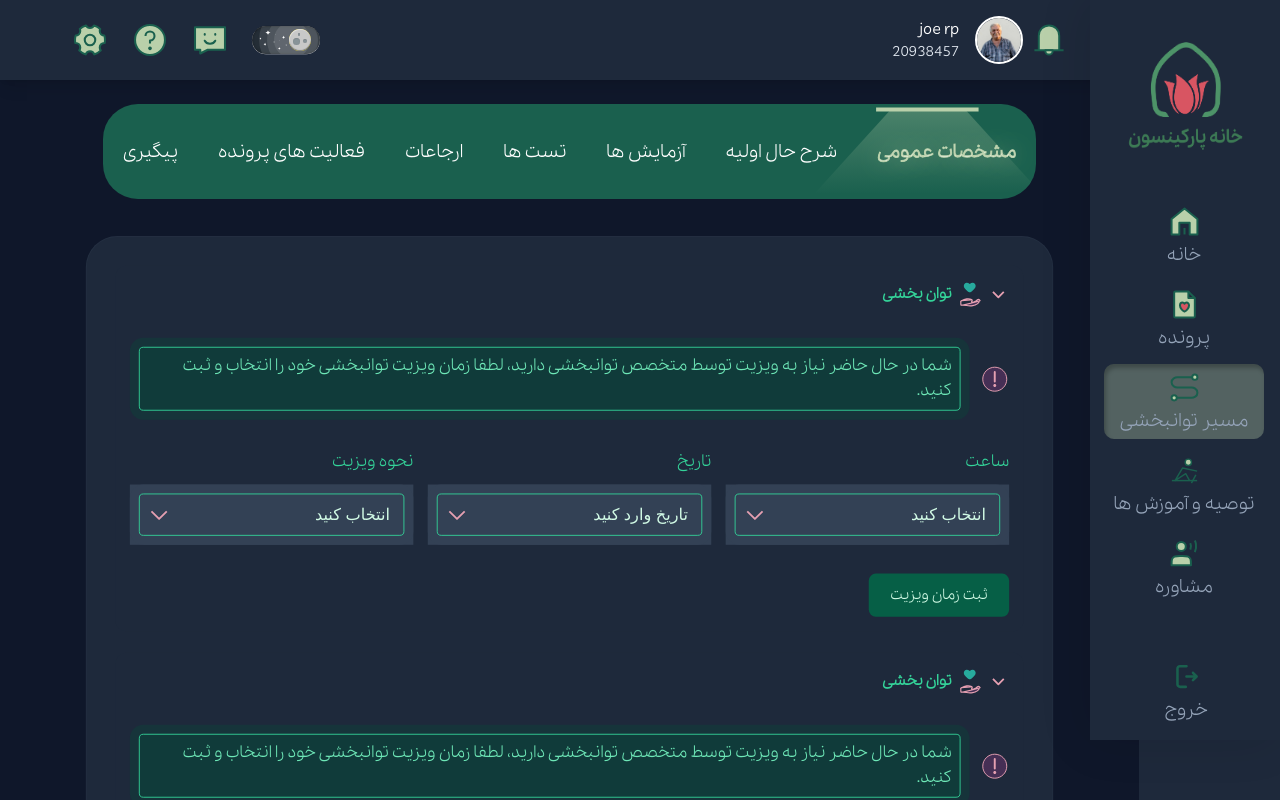
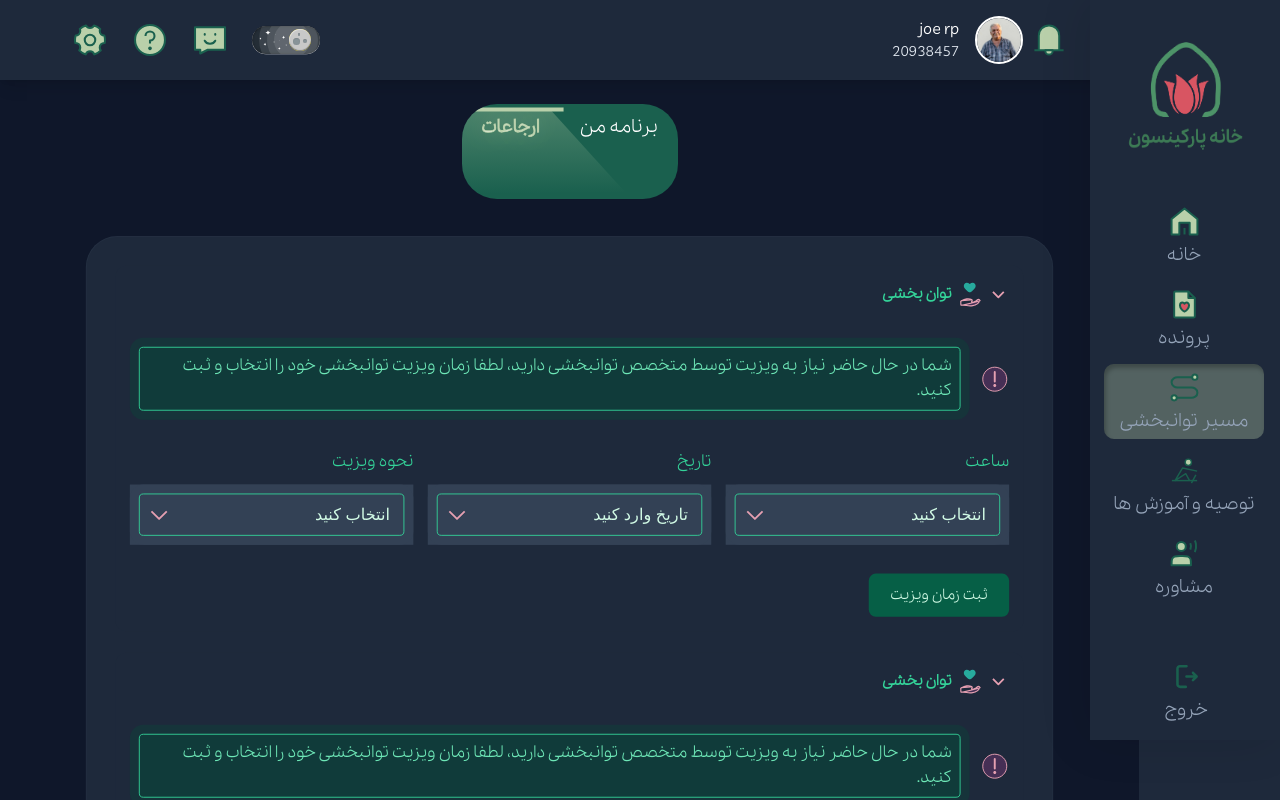
Before and after one commit to sharikian/pd-home-app, a Next.js app: page /wents in a window 1280 px wide. Shown: the top 800 px of the page. Built offline with nearby package versions, Linux system fonts and the light colour scheme.

Commit message:
[*] New changes : add collaps to dropbox & fix tabs navigation links

```diff
--- a/app/(pages)/wents/Went.tsx
+++ b/app/(pages)/wents/Went.tsx
@@ -1,17 +1,32 @@
-import React, { JSX } from "react";
+"use client";
+import React, { JSX, useState } from "react";
 import Image from "next/image";
 import { Button, Notice, DropDown } from "@/app/components";
 import { ArrowLeft, GreenDanger } from "@/public/icons";
 import ParkRow from "@/public/imgs/wents/parkRow.svg";
 
 export const Went = (): JSX.Element => {
+  const [isCollapsed, setIsCollapsed] = useState(false);
+
+  const toggleCollapse = () => {
+    setIsCollapsed(!isCollapsed);
+  };
+
   return (
     <div className="flex flex-col gap-4 md:gap-8 p-4 md:p-0 dark:bg-slate-800 dark:p-4 dark:rounded-xl">
-      <div className="flex gap-1 flex-row-reverse items-center text-[#1A604E] dark:text-emerald-400 font-black text-sm md:text-base">
+      <div
+        className="flex gap-1 flex-row-reverse items-center text-[#1A604E] dark:text-emerald-400 font-black text-sm md:text-base cursor-pointer"
+        onClick={toggleCollapse}
+        role="button"
+        tabIndex={0}
+        onKeyDown={(e) => e.key === "Enter" && toggleCollapse()}
+      >
         <Image
           src={ArrowLeft}
           alt="^"
-          className="w-4 h-4 md:w-6 md:h-6 dark:invert"
+          className={`w-4 h-4 md:w-6 md:h-6 dark:invert transition-transform duration-300 ${
+            isCollapsed ? "rotate-90" : "rotate-0"
+          }`}
         />
         <Image
           src={ParkRow}
@@ -21,6 +36,8 @@ export const Went = (): JSX.Element => {
         <span>توان بخشی</span>
       </div>
 
+      {!isCollapsed && (
+        <>
           <div className="flex gap-3 flex-col-reverse md:flex-row items-center">
             <Notice
               className="w-full dark:bg-emerald-900/30 dark:text-emerald-100"
@@ -33,7 +50,7 @@ export const Went = (): JSX.Element => {
               className="w-6 h-6 md:w-8 md:h-8 dark:invert"
             />
           </div>
-
+          <>
             <div className="flex flex-col md:flex-row gap-4 justify-end">
               <div className="flex-1 min-w-[200px]">
                 <div className="flex flex-col gap-3">
@@ -80,6 +97,9 @@ export const Went = (): JSX.Element => {
               variant="secondary"
               className="w-full md:w-fit self-end dark:bg-emerald-800 dark:text-emerald-100 dark:hover:bg-emerald-700"
             />
+          </>
+        </>
+      )}
     </div>
   );
 };
--- a/app/(pages)/wents/layout.tsx
+++ b/app/(pages)/wents/layout.tsx
@@ -19,9 +19,18 @@ const Layout = ({ children }: Prop) => {
           />
           <div className="w-full px-2 md:px-4 lg:px-8">
             <div className="flex flex-col items-center gap-4 md:gap-6">
-              <Tabs varient="ligth" className="w-full max-w-[90vw]" />
-              <div className="rounded-[1.5rem] md:rounded-[2.1875rem] p-3 md:p-6 lg:p-8 border border-[#00000010] bg-white w-full md:scale-90 md:mt-[-2rem]
-                          dark:bg-slate-800 dark:border-slate-700/30">
+              <Tabs
+                varient="ligth"
+                className="w-full max-w-[90vw]"
+                items={[
+                  { value: "ارجاعات", activate: true, link: '/' },
+                  { value: "برنامه من", activate: false, link: '/myplan' },
+                ]}
+              />
+              <div
+                className="rounded-[1.5rem] md:rounded-[2.1875rem] p-3 md:p-6 lg:p-8 border border-[#00000010] bg-white w-full md:scale-90 md:mt-[-2rem]
+                          dark:bg-slate-800 dark:border-slate-700/30"
+              >
                 {children}
               </div>
             </div>
--- a/app/components/Tabs.tsx
+++ b/app/components/Tabs.tsx
@@ -4,24 +4,26 @@ import { Line1, Subtract } from "@/public/icons";
 import { useRef, useState, useEffect } from "react";
 import React, { JSX } from "react";
 import Image from "next/image";
+import Link from "next/link";
 
 interface Props {
   varient: string;
   className?: string;
+  items?: Array<{ value: string; activate: boolean; link: string; }>;
 }
 
-export const Tabs = ({ varient, className }: Props): JSX.Element => {
-  const initialTabItems = [
-    { value: "پیگیری", activate: false },
-    { value: "فعالیت های پرونده", activate: false },
-    { value: "ارجاعات", activate: false },
-    { value: "تست ها", activate: false },
-    { value: "آزمایش ها", activate: false },
-    { value: "شرح حال اولیه", activate: false },
-    { value: "مشخصات عمومی", activate: true },
-  ];
+const initialTabItems = [
+  { value: "پیگیری", activate: false, link: '' },
+  { value: "فعالیت های پرونده", activate: false, link: '' },
+  { value: "ارجاعات", activate: false, link: '' },
+  { value: "تست ها", activate: false, link: '' },
+  { value: "آزمایش ها", activate: false, link: '' },
+  { value: "شرح حال اولیه", activate: false },
+  { value: "مشخصات عمومی", activate: true, link: '' },
+];
 
-  const [tabItems, setTabItems] = useState(initialTabItems);
+export const Tabs = ({ varient, className, items = initialTabItems }: Props): JSX.Element => {
+  const [tabItems, setTabItems] = useState(items);
   const climbRef = useRef<HTMLDivElement>(null);
   const tabContainerRef = useRef<HTMLDivElement>(null);
 
@@ -67,15 +69,19 @@ export const Tabs = ({ varient, className }: Props): JSX.Element => {
       } ${className}`}
     >
       <div className="flex flex-nowrap h-full w-full justify-between">
-        {tabItems.map(({ value, activate }, index) => (
+        {tabItems.map(({ value, activate, link }, index) => (
+          <Link key={index} href={link ? link : '/'}>
           <div
-            key={index}
+
             className={`tab-item flex-1 flex items-center justify-center gap-2.5 px-[10px] md:px-[20px] py-2.5 relative cursor-pointer ${
               activate && varient == "pre"
                 ? "bg-[#1a604e] rounded-[35px] shadow-[inset_2px_4px_4px_#00000040] transition-all duration-300 ease-out"
                 : "transition-all duration-300 ease-out"
             }`}
-            onClick={() => handleTabClick(index)}
+            onClick={() => {
+              handleTabClick(index)
+
+            }}
           >
             <div
               className={`relative w-fit font-normal text-white tracking-[0] leading-[normal] text-right whitespace-nowrap ${
@@ -84,14 +90,14 @@ export const Tabs = ({ varient, className }: Props): JSX.Element => {
                   : ""
               }`}
               style={{
-                fontSize: "clamp(12px, 2vw, 18px)", // Responsive font size
+                fontSize: "clamp(12px, 2vw, 18px)",
                 WebkitTextStrokeWidth: activate ? "1px" : "0",
                 WebkitTextStrokeColor: activate ? "#B9D0AA" : "transparent",
               }}
             >
               {value}
             </div>
-          </div>
+          </div></Link>
         ))}
       </div>
       {varient == "ligth" && <Climb ref={climbRef} />}
@@ -101,6 +107,13 @@ export const Tabs = ({ varient, className }: Props): JSX.Element => {
 
 Tabs.propTypes = {
   varient: PropTypes.oneOf(["pre", "default", "ligth"]),
+  className: PropTypes.string,
+  items: PropTypes.arrayOf(
+    PropTypes.shape({
+      value: PropTypes.string.isRequired,
+      activate: PropTypes.bool.isRequired,
+    })
+  ),
 };
 
 const Climb = React.forwardRef<HTMLDivElement>((_props, ref) => {
```
Lines whose indentation alone changed are shown as unchanged.
